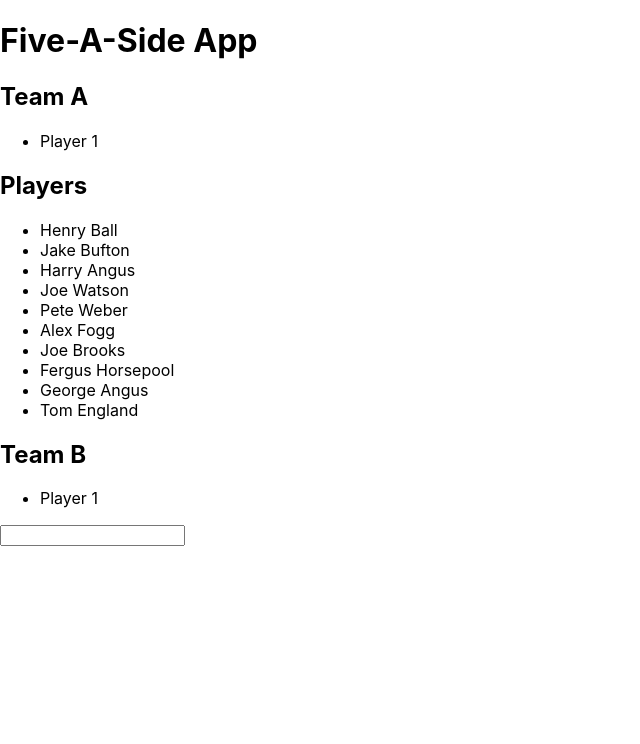
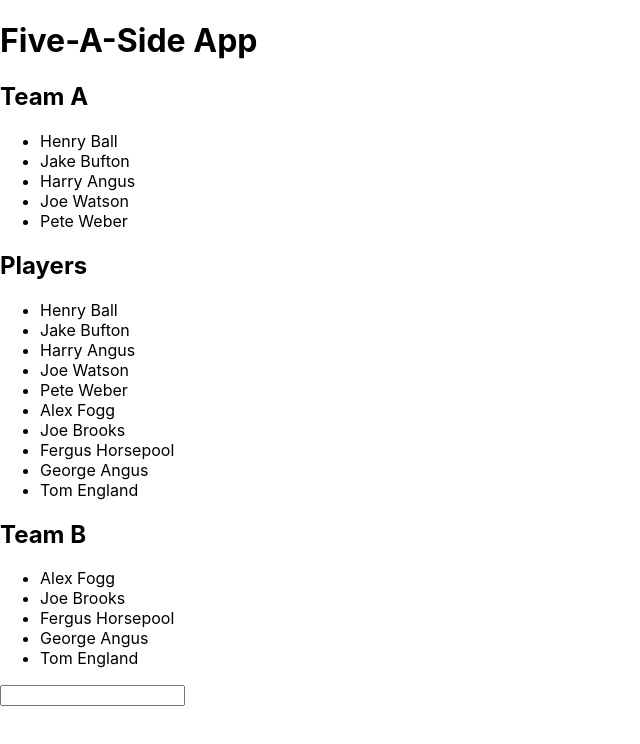
Before and after one commit to hjball/five-a-side, a React (Create React App) app: page / in a window 1280 px wide. Shown: the top 744 px of the page, without its empty margins (0-640 px from the left). Built offline with nearby package versions, Linux system fonts and the light colour scheme.

Commit message:
add teamA and teamB to state and render in teamlist component

```diff
--- a/src/App.js
+++ b/src/App.js
@@ -3,22 +3,22 @@ import './App.css';
 
 // import components
 import Header from './components/Header';
-import TeamList from './components/TeamList';
 
 // import containers
 import PlayerList from './containers/PlayerListContainer';
 import InputForm from './containers/InputFormContainer';
+import TeamList from './containers/TeamListContainer';
 
 const App = () => (
   <React.Fragment>
     <Header />
     <TeamList
-    //team name is passed down as a prop
+    // team name is passed down as a prop
       team="Team A"
     />
     <PlayerList />
     <TeamList
-    //team name is passed down as a prop
+    // team name is passed down as a prop
       team="Team B"
     />
     <InputForm />
--- a/src/components/TeamList.jsx
+++ b/src/components/TeamList.jsx
@@ -1,11 +1,14 @@
 import React from 'react';
 
-// team name is recieved as a prop
-const TeamList = ({ team }) => (
+// destructured props into team, teamA, and teamB
+const TeamList = ({ team, teamA, teamB }) => (
 	<div>
 		<h2>{ team }</h2>
 		<ul>
-			<li>Player 1</li>
+		{/* iterate over correct team and render a list item containing player */}
+		{ (team === "Team A" ? teamA : teamB).map((item, index) => (
+			<li key={ index }>{ item.player }</li>
+		))}
 		</ul>
 	</div>
 );
--- /dev/null
+++ b/src/containers/TeamListContainer.js
@@ -0,0 +1,12 @@
+import { connect } from 'react-redux';
+
+import TeamList from '../components/TeamList';
+
+const mapStateToProps = ( state ) => {
+	return {
+		teamA: state.teamA,
+		teamB: state.teamB,
+	}
+};
+
+export default connect(mapStateToProps)(TeamList);
--- a/src/data/initial.js
+++ b/src/data/initial.js
@@ -33,8 +33,40 @@ const initial = {
 			player: "Tom England",
 		},
 	],
-	teamA: [],
-	teamB: [],
+	teamA: [
+		{
+			player: "Henry Ball",
+		},
+		{
+			player: "Jake Bufton",
+		},
+		{
+			player: "Harry Angus",
+		},
+		{
+			player: "Joe Watson",
+		},
+		{
+			player: "Pete Weber",
+		},
+	],
+	teamB: [
+		{
+			player: "Alex Fogg",
+		},
+		{
+			player: "Joe Brooks",
+		},
+		{
+			player: "Fergus Horsepool",
+		},
+		{
+			player: "George Angus",
+		},
+		{
+			player: "Tom England",
+		},
+	],
 };
 
 export default initial;
```
